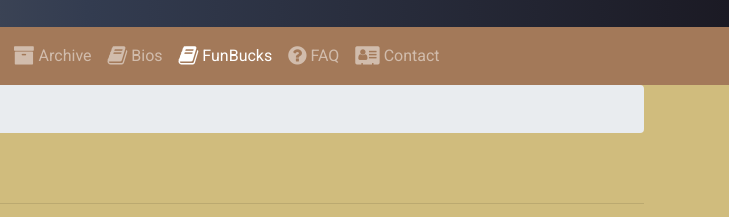
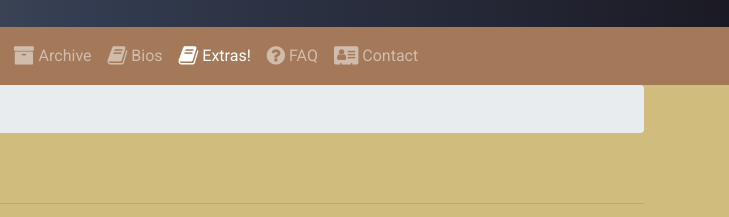
Before and after one commit to mrchappell/uncannyyarns_bootstrap, a website: page funbucks.html in a window 1280 px wide. Shown: the part 233-450 px from the top of the page, 551-1280 px from the left. Drawn offline with nearby package versions, Linux system fonts and the light colour scheme.

Commit message:
page title change/update

```diff
--- a/funbucks.html
+++ b/funbucks.html
@@ -93,7 +93,7 @@
                     <li class="nav-item active "><a
                             class="nav-link" href="#"><i
                                 class="fa fa-book fa-lg"></i>
-                            FunBucks</a></li>
+                            Extras!</a></li>
                     <li class="nav-item"><a class="nav-link"
                             href="FAQ.html"><i
                                 class="fa fa-question-circle fa-lg"></i>
```
